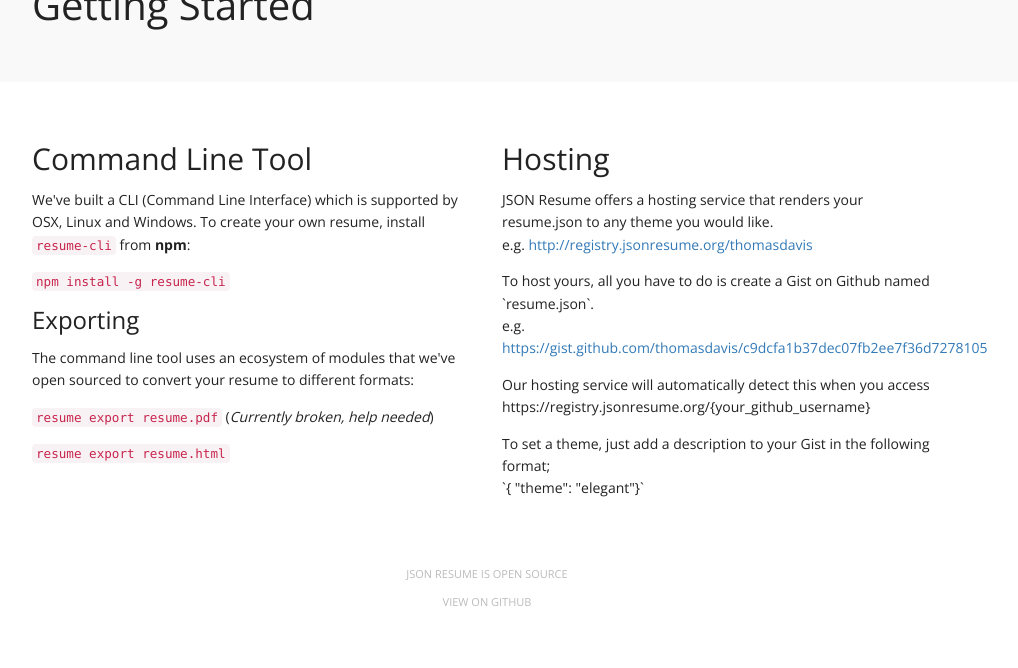
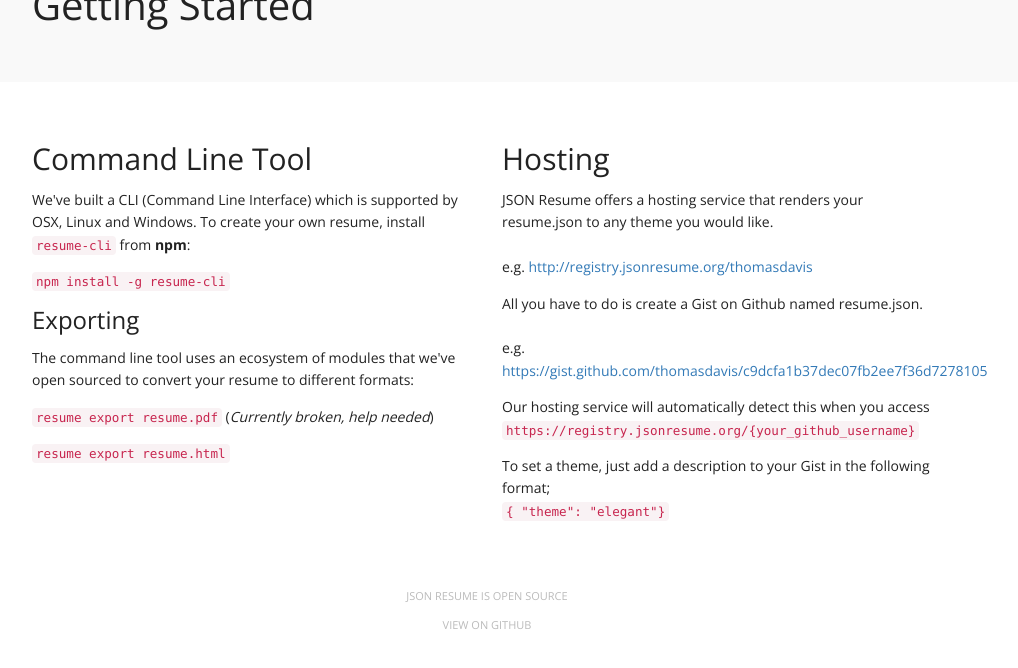
Before and after one commit to jsonresume/resume-website, a Jekyll site: the page built from getting-started.html, in a window 1280 px wide, cut to the strip 173-841 px from the top of the page. Shown: the whole strip, without its empty margins (153-1171 px from the left). Built offline with Jekyll 4.4.1, drawn with Linux system fonts in a browser that asks for light colours; nearby versions of some CDN libraries; a script that is not in the unit is left out.

Commit message:
Updated hosting instructions

```diff
--- a/getting-started.html
+++ b/getting-started.html
@@ -28,15 +28,15 @@
     <div class="col-sm-6">
       <section>
         <h2>Hosting</h2>
-        <p>JSON Resume offers a hosting service that renders your resume.json to any theme you would like. <br />
+        <p>JSON Resume offers a hosting service that renders your resume.json to any theme you would like. <br /><br />
         e.g. <a href="https://registry.jsonresume.org/thomasdavis">http://registry.jsonresume.org/thomasdavis</a></p>
-        <p>To host yours, all you have to do is create a Gist on Github named `resume.json`. <br />
+        <p>All you have to do is create a Gist on Github named <codfe>resume.json</code>. <br /> <br />
           e.g. <a href="https://gist.github.com/thomasdavis/c9dcfa1b37dec07fb2ee7f36d7278105">https://gist.github.com/thomasdavis/c9dcfa1b37dec07fb2ee7f36d7278105</a>
         </p>
-        <p>Our hosting service will automatically detect this when you access https://registry.jsonresume.org/{your_github_username}
+        <p>Our hosting service will automatically detect this when you access <code>https://registry.jsonresume.org/{your_github_username}</code>
         </p>
         <p>To set a theme, just add a description to your Gist in the following format;<br />
-          `{ "theme": "elegant"}`
+          <code>{ "theme": "elegant"}</code>
         </p>
       </section>
     </div>
```
